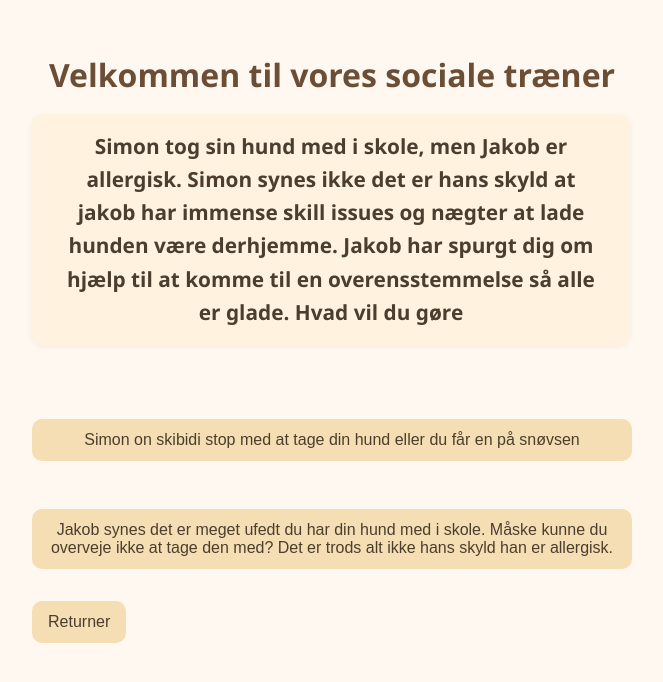
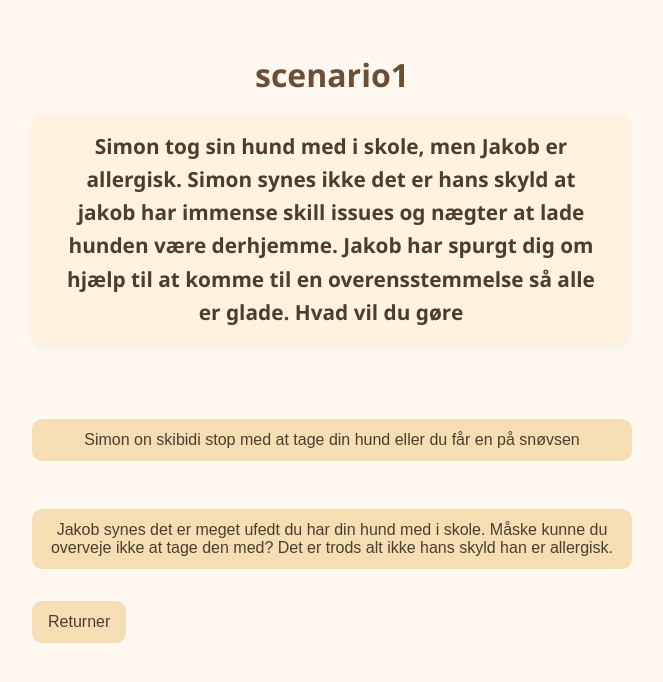
Before and after one commit to Ulveboss/Teknologi-Hverdag, a plain HTML site: page index.html in a window 1280 px wide. Both pictures are taken after a click on the button "scenario1". Shown: the whole page, without its empty margins (308-971 px from the left). Drawn offline with Linux system fonts and the light colour scheme.

Commit message:
Header changing + x padding on forklaring

```diff
--- a/index.html
+++ b/index.html
@@ -8,7 +8,7 @@
 </head>
 <body>
     <div>
-            <h1>Velkommen til vores sociale træner</h1>
+            <h1 id="header">Indlæser...</h1>
             <h2 id="question">Indlæser scenarie</h2>
 
             <button type="button" class="collapsible">Åben forklaring</button>
--- a/script.js
+++ b/script.js
@@ -1,6 +1,7 @@
 //icl ts pmo
 let allScenarios = {}
 let currentScenario = {}
+const headerElement = document.getElementById('header');
 const questionElement = document.getElementById("question");
 const answersElement = document.getElementById("answers");
 const nextButton = document.getElementById('nextButton');
@@ -48,6 +49,7 @@ function start() {
         showQuestion(currentId)
         return
     }
+    headerElement.textContent = 'Velkommen til vores sociale træner'
     questionElement.textContent = "Vælg et scenarie:";
     answersElement.innerHTML = "";
 
@@ -59,6 +61,7 @@ function start() {
         button.classList.add('answerButton');
         button.onclick = () => {
             currentScenario = scenarioContent;
+            headerElement.textContent = scenarioName;
             showQuestion("start");
         };
         answersElement.appendChild(button);
--- a/style.css
+++ b/style.css
@@ -82,11 +82,12 @@ body {
 
   .forklaring {
     border-radius: 10px;
+    padding: 0 10px;
     text-align: center;
     background-color: #fff4e1;
     overflow: hidden;
     transition: max-height 0.3s ease;
     max-height: 0;
     width: 100%;
-    max-width: 600px;
+    max-width: 580px;
   }
```
